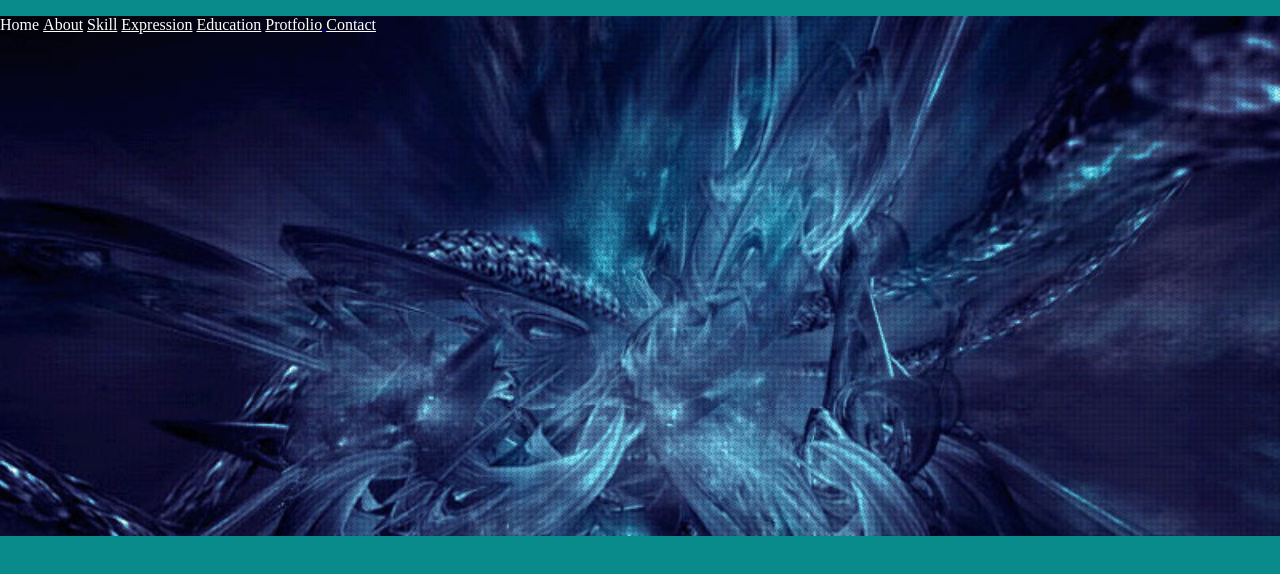
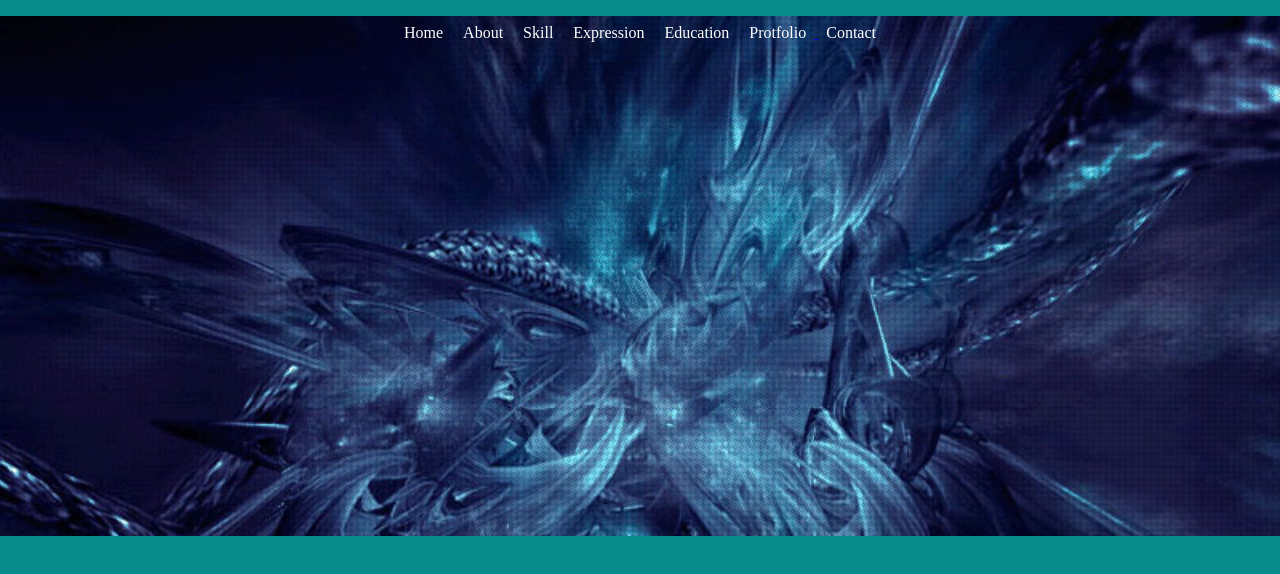
Before and after one commit to PrinceOjha0/git-error, a plain HTML site: page basic/Resume/Resume.html in a window 1280 px wide. Drawn offline with Linux system fonts and the light colour scheme.

Commit message:
initilizing list in html and using css animation

```diff
--- a/basic/Resume/Resume.html
+++ b/basic/Resume/Resume.html
@@ -10,7 +10,7 @@
 <body>
    <header id="body-header">
     <nav>
-        <ul class="horizontal-list">
+        <ul class="horizontal-list text-center">
             <li><a herf="#">Home </li>
             <li><a href="#About"> About</a></li>
             <li><a href="#Skills">Skill</a></li>
--- a/basic/Resume/Resume_css/Resume_style.css
+++ b/basic/Resume/Resume_css/Resume_style.css
@@ -16,12 +16,28 @@ body{
 .horizontal-list{
     list-style: none;
     padding-left: 0px;
+
+}
+.horizontal-list li a:hover{
+    list-style: none;
+    border: 1px solid crimson;
+    background-color: black;
+    color:rgb(230, 37, 37);
+    animation-duration: +8000ms;
+    transition: color -800ms border-buttom 4s;
+
+
 }
 /*using nested css properties*/
 .horizontal-list li{
     display: inline-block;
+    margin: 8px;
 }
-li a{
+ .horizontal-list li a{
     color:white;
+    text-decoration: none;
 
 }
+.text-center{
+    text-align: center;
+}
```
